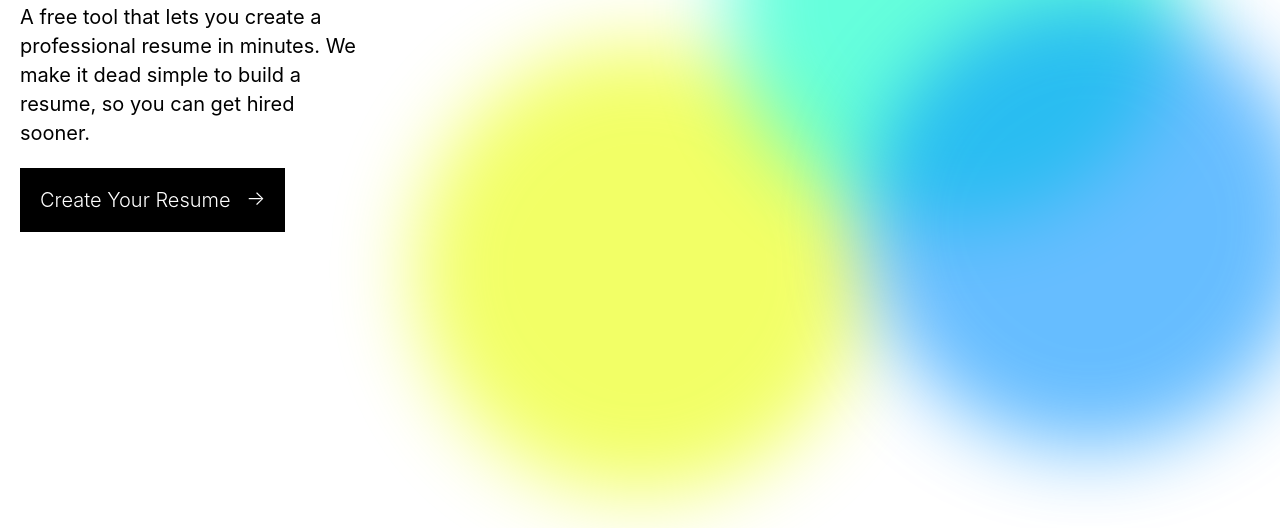
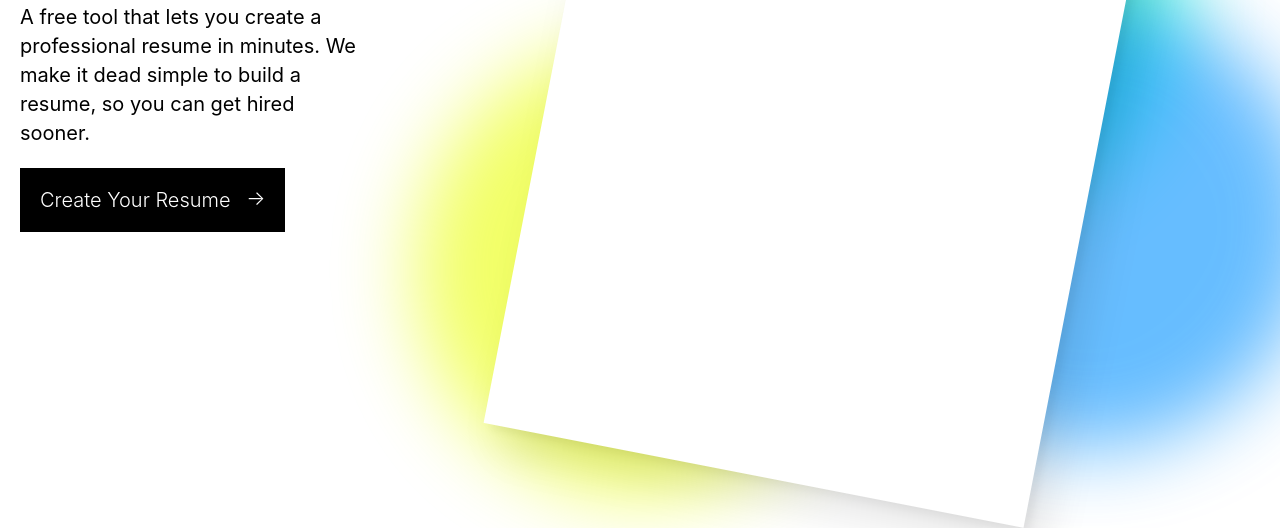
Before and after one commit to mike-mjk/resume-builder-copy, a website built with webpack: page index.html in a window 1280 px wide. Shown: the part 365-893 px from the top of the page. Before the commit the page ends 859 px from the top, so only its background shows below. Built offline with nearby package versions, Linux system fonts and the light colour scheme.

Commit message:
one paper

```diff
--- a/index.html
+++ b/index.html
@@ -40,6 +40,7 @@
           <div class="circle circle1"></div>
           <div class="circle circle2"></div>
           <div class="circle circle3"></div>
+          <div class="main-paper"></div>
         </figure>
       </main>
     </div>
--- a/main.css
+++ b/main.css
@@ -114,6 +114,16 @@
   transform: translate3d(110%, 40%, 0);
 }
 
+.main-paper {
+  width: 550px;
+  height: 700px;
+  background: #fff;
+  position: absolute;
+  box-shadow: 20px 20px 40px rgba(0, 0, 0, 0.1),
+    7px 5px 10px rgba(0, 0, 0, 0.06);
+  transform: rotate(11deg) translate3d(30%, -10%, 0);
+}
+
 @media (max-width: 600px) {
   .nav-right .nav-link {
     margin-left: 0;
```
